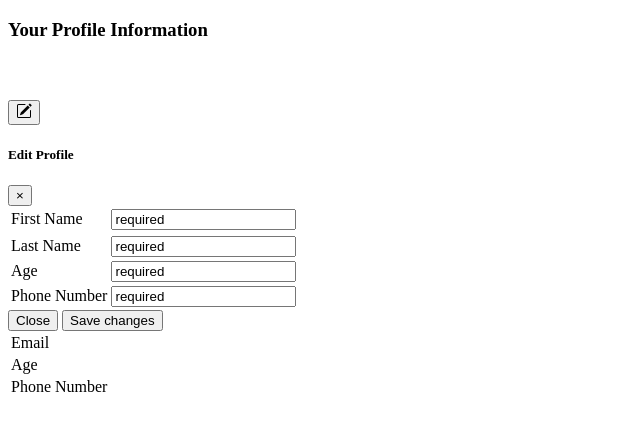
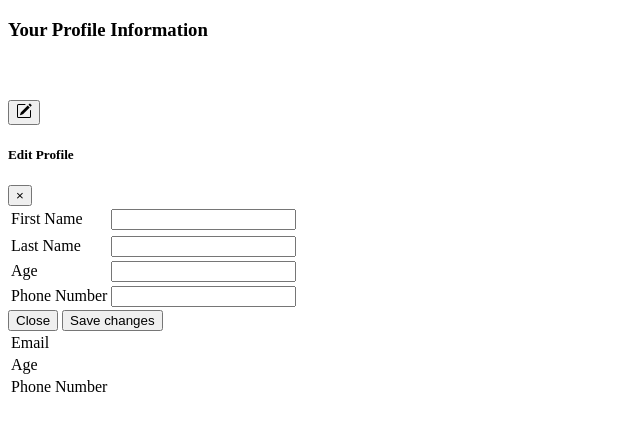
Before and after one commit to jayli201/lingoNet, a PHP site: page /profile_info.php in a window 1280 px wide. Shown: the top 431 px of the page, without its empty margins (0-640 px from the left). Run offline with PHP 8.4, Linux system fonts and the light colour scheme; data that the repository does not hold is empty.

Commit message:
edit profile fix

```diff
--- a/pages/relevant_profile/profile_info.php
+++ b/pages/relevant_profile/profile_info.php
@@ -6,6 +6,7 @@
 * Availability: https://getbootstrap.com/
 ***************************************************************************************/ -->
 <?php
+
 if (isset($_POST['editProfile'])) {
   if (!empty($_POST['editProfile']) && ($_POST['editProfile'] == 'Save changes')) {
     editProfileInfo($_SESSION['email'], $_POST['editedFirstName'], $_POST['editedLastName'], $_POST['editedAge'], $_POST['editedPhone']);
@@ -46,24 +47,24 @@ if (isset($_POST['editProfile'])) {
                   <tbody>
                     <tr>
                       <td>First Name</td>
-                      <td><input type="text" name="editedFirstName" id="editedFirstName" class="form-control" value=<?php echo $profile_info['firstName']; ?> required /></td>
+                      <td><input type="text" name="editedFirstName" id="editedFirstName" class="form-control" value="<?php echo $profile_info['firstName']; ?>" required /></td>
                     </tr>
                     <tr>
                     <tr>
                       <td>Last Name</td>
-                      <td><input type="text" name="editedLastName" id="editedLastName" class="form-control" value=<?php echo $profile_info['lastName']; ?> required /></td>
+                      <td><input type="text" name="editedLastName" id="editedLastName" class="form-control" value="<?php echo $profile_info['lastName']; ?>" required /></td>
                     </tr>
                     <tr>
                       <td>Age</td>
-                      <td><input type="text" name="editedAge" id="editedAge" class="form-control" value=<?php echo $profile_info['age']; ?> required /></td>
+                      <td><input type="text" name="editedAge" id="editedAge" class="form-control" value="<?php echo $profile_info['age']; ?>" required /></td>
                     </tr>
                     <tr>
                       <td>Phone Number</td>
-                      <td><input type="text" name="editedPhone" id="editedPhone" class="form-control" value=<?php echo $profile_info['phone']; ?> required /></td>
+                      <td><input type="text" name="editedPhone" id="editedPhone" class="form-control" value="<?php echo htmlspecialchars($profile_info['phone']); ?>" required /></td>
                     </tr>
                   </tbody>
                 </table>
-                <span class="feedback" id="edit_age_msg"></span>
+                <span class=" feedback" id="edit_age_msg"></span>
             </div>
             <div class="modal-footer">
               <button type="button" class="btn btn-danger" data-dismiss="modal">Close</button>
--- a/pages/relevant_profile/profile_post.php
+++ b/pages/relevant_profile/profile_post.php
@@ -39,16 +39,16 @@
                   <tbody>
                     <tr>
                       <td>Introduction</td>
-                      <td><textarea name="editedIntro" id="editedIntro" class="form-control" rows=7 required><?php echo $post_info['introduction']; ?></textarea>
+                      <td><textarea name="editedIntro" id="editedIntro" class="form-control" rows=5 required><?php echo $post_info['introduction']; ?></textarea>
                     </tr>
                     <tr>
                     <tr>
                       <td>What You're Looking For</td>
-                      <td><textarea name="editedLookingFor" id="editedLookingFor" class="form-control" rows=7 required><?php echo $post_info['lookingFor']; ?></textarea></td>
+                      <td><textarea name="editedLookingFor" id="editedLookingFor" class="form-control" rows=5 required><?php echo $post_info['lookingFor']; ?></textarea></td>
                     </tr>
                     <tr>
                       <td>Why You?</td>
-                      <td><textarea name="editedWhyYou" id="editedWhyYou" class="form-control" rows=7 required><?php echo $post_info['whyYou']; ?></textarea></td>
+                      <td><textarea name="editedWhyYou" id="editedWhyYou" class="form-control" rows=5 required><?php echo $post_info['whyYou']; ?></textarea></td>
                     </tr>
                   </tbody>
                 </table>
```
